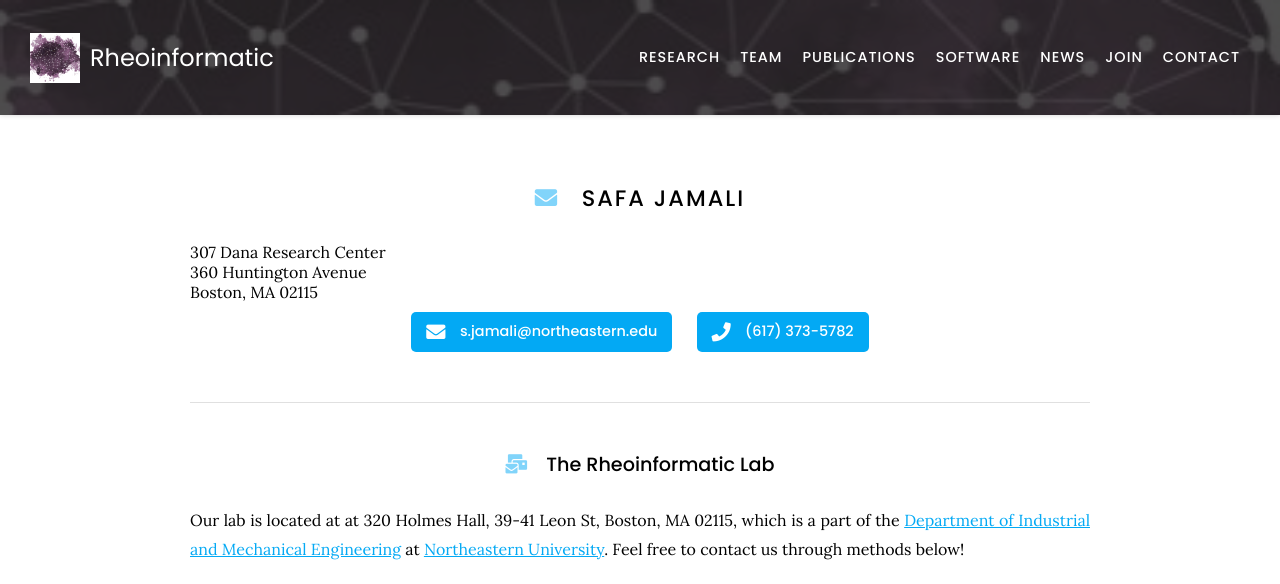
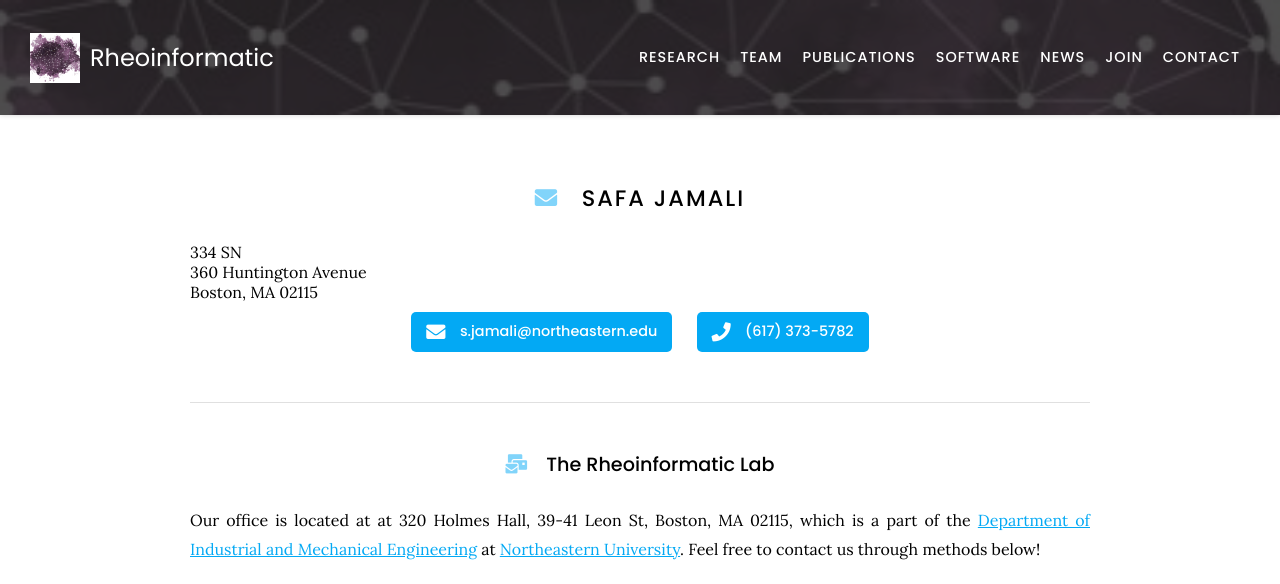
Before and after one commit to procf/procf.github.io, a Jekyll site: the page built from contact/index.md, in a window 1280 px wide. Shown: the top 584 px of the page. Built offline with Jekyll 4.4.1, drawn with Linux system fonts in a browser that asks for light colours; nearby versions of some CDN libraries; grey boxes are pictures that could not be loaded.

Commit message:
Update address

```diff
--- a/contact/index.md
+++ b/contact/index.md
@@ -9,7 +9,7 @@ nav:
 # <i class="fas fa-envelope"></i>Safa Jamali
 
 <div style="text-align: left;">
-307 Dana Research Center<br>
+334 SN<br>
 360 Huntington Avenue<br>
 Boston, MA 02115
 </div>
@@ -23,7 +23,7 @@ Boston, MA 02115
 ### <i class="fas fa-mail-bulk"></i>The Rheoinformatic Lab
 
 
-Our lab is located at at 320 Holmes Hall, 39-41 Leon St, Boston, MA 02115, which is a part of the [Department of Industrial and Mechanical Engineering](https://mie.northeastern.edu/) at [Northeastern University](https://www.northeastern.edu/). Feel free to contact us through methods below!
+Our office is located at at 320 Holmes Hall, 39-41 Leon St, Boston, MA 02115, which is a part of the [Department of Industrial and Mechanical Engineering](https://mie.northeastern.edu/) at [Northeastern University](https://www.northeastern.edu/). Feel free to contact us through methods below!
 
 <iframe src="https://www.google.com/maps/embed?pb=!1m14!1m8!1m3!1d11796.837170957742!2d-71.0907977!3d42.338061!3m2!1i1024!2i768!4f13.1!3m3!1m2!1s0x89e37a18af1eed8d%3A0x847723c949683eee!2sHolmes%20Hall!5e0!3m2!1sen!2sus!4v1710458681362!5m2!1sen!2sus" width="600" height="450" style="border:0;" allowfullscreen="" loading="lazy" referrerpolicy="no-referrer-when-downgrade"></iframe>
 
```
